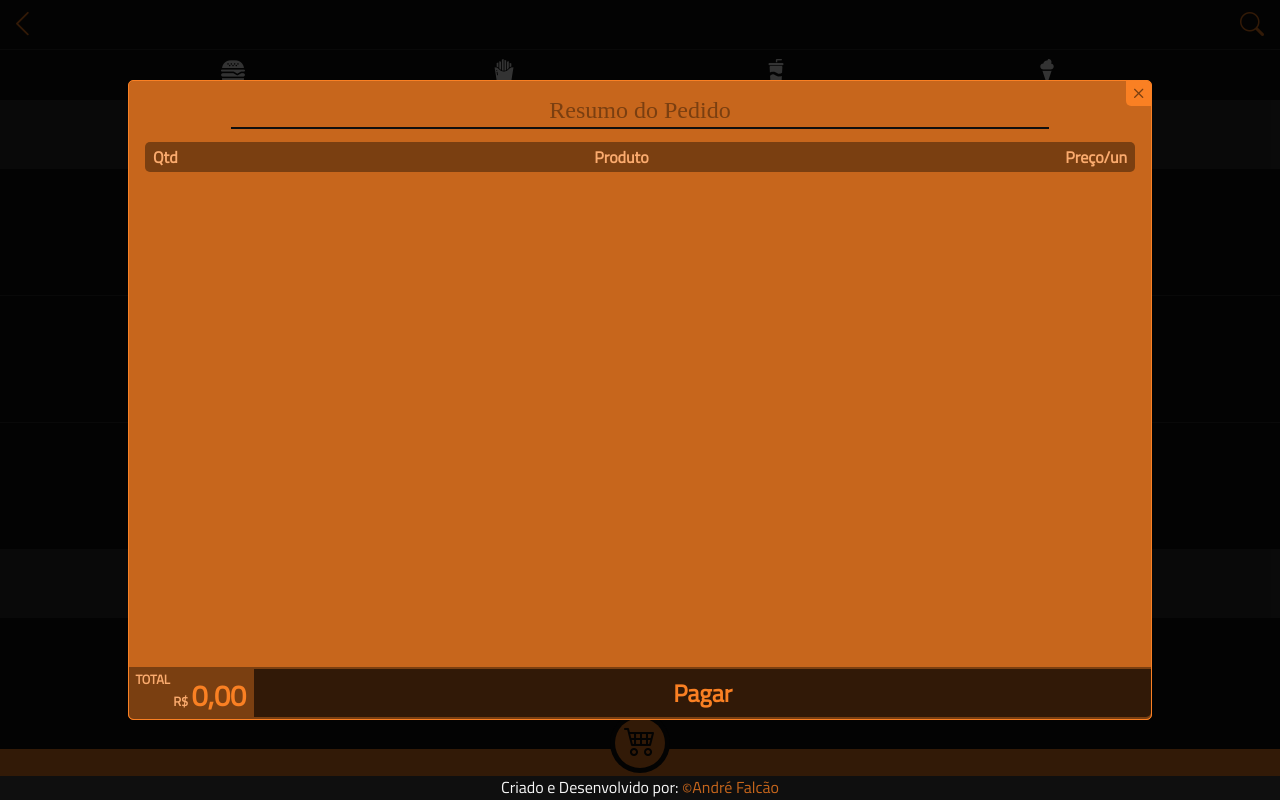
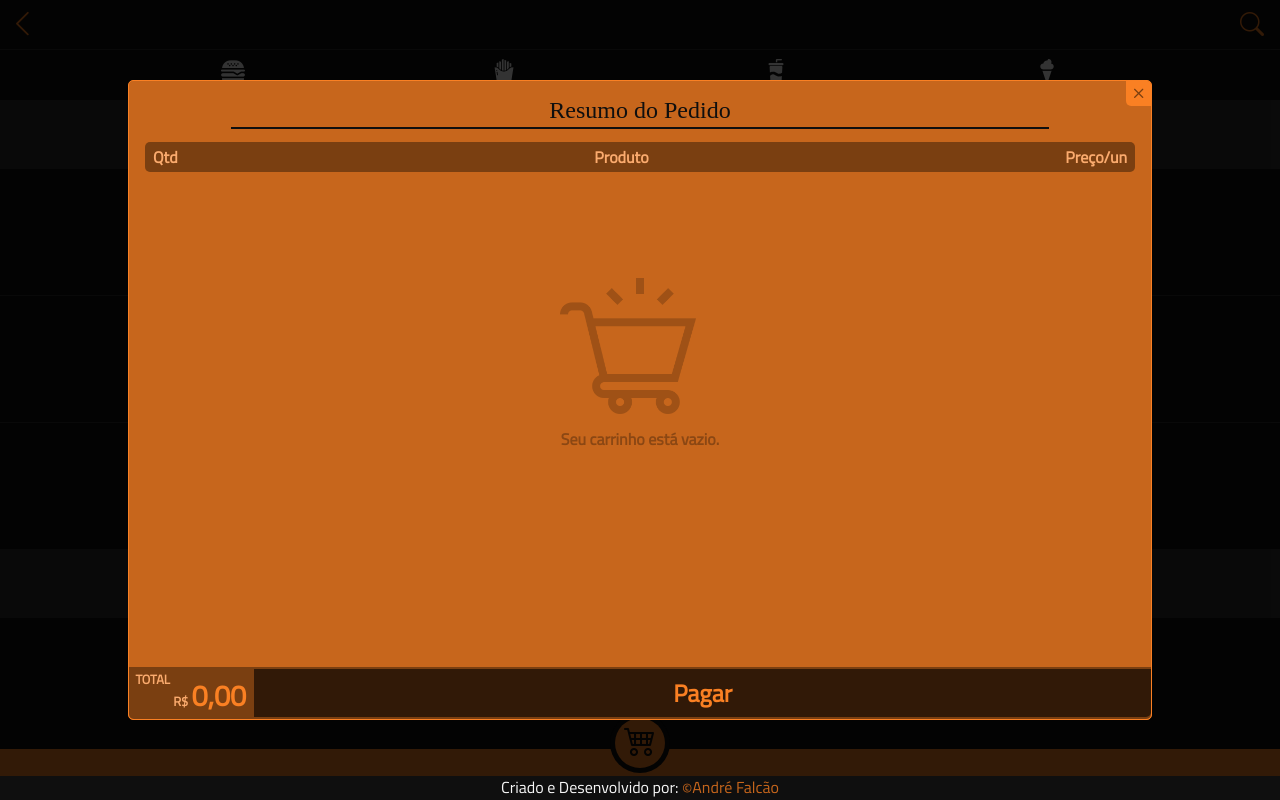
Before and after one commit to s0d4z3r0/totem-react, a React (Vite) app: page /totem-react/menu in a window 1280 px wide. Both pictures are taken after a click on the icon 640 px from the left and 743 px from the top of the page. Shown: the top 800 px of the page. Built offline with nearby package versions, Linux system fonts and the light colour scheme; a web font is replaced by a local one.

Commit message:
Adicionado empty state img no CartModal e error 404 img na ErrorPage

```diff
--- a/src/components/Modal/Modal.jsx
+++ b/src/components/Modal/Modal.jsx
@@ -1,14 +1,21 @@
 import style from "./Modal.module.css";
 
+// Imagens
+import EmptyCart from '../../assets/carrinho-vazio.png'
+
+// Hooks
+import { useState } from "react";
+
+// Redux
 import { useDispatch, useSelector } from "react-redux";
 import {
   addProductToCart,
   lessProductFromCart,
   moreProductToCart,
 } from "../../redux/cart/actions";
-import { selectProductsTotalPrice } from "../../redux/cart/cart.selectors";
-import { useState } from "react";
+import { selectProductsCount, selectProductsTotalPrice } from "../../redux/cart/cart.selectors";
 
+// Components
 import ConfirmRemove from "../ConfirmRemove/ConfirmRemove";
 
 const Modal = ({ item, setModal, setCartShow, setAlertConfirm, setChoosePayForm }) => {
@@ -61,6 +68,8 @@ const Modal = ({ item, setModal, setCartShow, setAlertConfirm, setChoosePayForm
   const { products } = useSelector((rootReducer) => rootReducer.cartReducer);
   // Resgatar o valor total do reducer
   const productsTotalPrice = useSelector(selectProductsTotalPrice);
+  // Quantidades de itens no carrinho
+  const productsQtyTotal = useSelector(selectProductsCount)
 
   // Adiciona o item ao carrinho e abre Alerta de 'Item adicionado'
   const handleAddProduct = (e) => {
@@ -188,7 +197,13 @@ const Modal = ({ item, setModal, setCartShow, setAlertConfirm, setChoosePayForm
                             </div>
                           </li>
                         ))
-                      : ""}
+                      : ('')}
+                      {productsQtyTotal === 0 ? (
+                          <div className={style.emptyCart}>
+                            <img src={EmptyCart} alt="Empty Cart" />
+                            <p>Seu carrinho está vazio.</p>
+                          </div>
+                        ) : ('')}
                   </ul>
                 </div>
               </div>
--- a/src/components/Modal/Modal.module.css
+++ b/src/components/Modal/Modal.module.css
@@ -161,7 +161,7 @@
   text-align: center;
   font-family: var(--font-primary);
   font-weight: normal;
-    color: var(--color-secondary);
+  color: var(--color-black);
   font-size: 1.5rem;
 }
 .cart hr {
@@ -177,7 +177,7 @@
 .productList::-webkit-scrollbar {
   width: 0px;
 }
-.productList ul li{
+.productList ul li {
   list-style: none;
 }
 .productCartHead {
@@ -191,10 +191,10 @@
   font-family: var(--font-secondary);
   color: var(--color-tertiary);
 }
-.productCartHead tbody{
+.productCartHead tbody {
   width: 100%;
 }
-.productCartHead tbody tr{
+.productCartHead tbody tr {
   display: flex;
   justify-content: space-between;
 }
@@ -252,6 +252,27 @@
   font-size: 0.6rem;
   padding-bottom: 0.1rem;
 }
+.emptyCart {
+  width: auto;
+  height: 24rem;
+  display: flex;
+  flex-direction: column;
+  justify-content: center;
+  align-items: center;
+  gap: 0.8rem;
+  animation: popUpEmptyCart;
+  animation-duration: .5s;
+}
+.emptyCart img {
+  width: 10rem;
+  opacity: 0.2;
+  padding-right: 1.5rem;
+}
+.emptyCart p {
+  font-family: var(--font-secondary);
+  opacity: 0.3;
+  font-weight: bold;
+}
 .totalPriceAndPayButton {
   position: absolute;
   bottom: 0;
@@ -265,32 +286,32 @@
 .totalPrice {
   border-radius: 0px 0px 0px 5px;
   display: flex;
-  padding-left: .2rem;
+  padding-left: 0.2rem;
   background-color: var(--color-secondary);
 }
 .totalPrice p {
   font-family: var(--font-secondary);
   font-weight: bold;
   color: var(--color-tertiary);
-  padding-left: .2rem;
+  padding-left: 0.2rem;
 }
-.totalPrice p:nth-of-type(1){
+.totalPrice p:nth-of-type(1) {
   display: flex;
   align-items: flex-start;
-    font-size: .8rem;
+  font-size: 0.8rem;
 }
-.totalPrice p:nth-of-type(2){
+.totalPrice p:nth-of-type(2) {
   display: flex;
   align-items: flex-end;
-    font-size: .8rem;
-    padding-bottom: .4rem;
+  font-size: 0.8rem;
+  padding-bottom: 0.4rem;
 }
-.totalPrice p:nth-of-type(3){
+.totalPrice p:nth-of-type(3) {
   display: flex;
   align-items: flex-end;
   font-size: 1.8rem;
   color: var(--color-primary);
-    padding-right: .5rem;
+  padding-right: 0.5rem;
 }
 .payButton {
   width: 100%;
@@ -299,7 +320,7 @@
 .pay {
   border: none;
   width: 100%;
-  padding: .4rem;
+  padding: 0.4rem;
   font-family: var(--font-secondary);
   font-size: 1.5rem;
   font-weight: bold;
@@ -314,18 +335,30 @@
   color: var(--color-primary);
 }
 
-@keyframes popUp{
-  0%{
+@keyframes popUp {
+  0% {
     transform: scale(0.1);
     opacity: 0;
-  }25%{
+  }
+  25% {
     transform: scale(1.1);
     opacity: 1;
-  }45%{
+  }
+  45% {
     transform: scale(0.9);
-  }80%{
+  }
+  80% {
     transform: scale(1);
-  }100%{
+  }
+  100% {
     transform: scale(1);
   }
 }
+@keyframes popUpEmptyCart {
+  0% {
+    opacity: 0;
+  }
+  100% {
+    opacity: 1;
+  }
+}
--- a/src/routes/ErrorPage.jsx
+++ b/src/routes/ErrorPage.jsx
@@ -1,6 +1,7 @@
 import { useNavigate } from "react-router-dom";
 import style from "./ErrorPage.module.css";
 import Logo from "../img/burger-logo-vector.png";
+import ErrorPng from '../assets/erro-404.png'
 import { useEffect, useState } from "react";
 import Footer from '../components/Footer/Footer'
 
@@ -10,19 +11,18 @@ const ErrorPage = () => {
   const navigate = useNavigate();
 
 // Conta regressivamente 10 segundos e redireciona a página para o Home
-  useEffect(() => {
-     const redirect = setInterval(() => {
-        setSeconds(seconds-1)
-        console.log(seconds)
+  // useEffect(() => {
+  //    const redirect = setInterval(() => {
+  //       setSeconds(seconds-1)
 
-        if(seconds === 1){
-            setSeconds(10)
-            return navigate('/totem-react')
-        }
-    }, 1000)
+  //       if(seconds === 1){
+  //           setSeconds(10)
+  //           return navigate('/totem-react')
+  //       }
+  //   }, 1000)
 
-    return () => clearInterval(redirect)
-  })
+  //   return () => clearInterval(redirect)
+  // })
 
   return (
     <div>
@@ -32,11 +32,11 @@ const ErrorPage = () => {
         </div>
         <div className={style.text}>
           <h3>
-            Erro 404! <br />
-            :(
+            Erro 404!
           </h3>
+          <img src={ErrorPng} alt="error img" />
           <p>
-            Infelizmente parece que a página que você está procurando não
+            A página que você está procurando não
             existe. <br />Redirecionando para a página
             inicial em <span className={style.timer}>{seconds < 10 ? '0' + seconds : seconds}</span>...
           </p>
--- a/src/routes/ErrorPage.module.css
+++ b/src/routes/ErrorPage.module.css
@@ -3,7 +3,6 @@
   margin: 0 auto;
   display: flex;
   flex-direction: column;
-  justify-content: center;
   padding: 0.5rem;
   gap: 2%;
   background-color: var(--color-primary);
@@ -16,33 +15,59 @@
   justify-content: center;
 }
 .logo img {
-  padding-left: 1rem;
-  width: 15rem;
+  padding-left: .5rem;
+  width: 6rem;
 }
 .text {
   text-align: center;
   color: var(--color-white);
   display: flex;
   flex-direction: column;
-  gap: 2rem;
+  align-items: center;
+  gap: .4rem;
 }
 .text h3 {
   font-family: var(--font-primary);
   font-weight: 100;
-  font-size: 1.8rem;
+  font-size: 1rem;
+}
+.text img{
+  width: 2rem;
 }
 .text p {
-  margin-top: -1rem;
   font-family: var(--font-secondary);
-  font-size: 1rem;
+  font-size: .8rem;
 }
 .timer {
   color: var(--color-secondary);
   font-weight: bold;
 }
 
-/* Mobile M and L*/
-@media (min-width: 375px) {
+/* Mobile S*/
+@media (min-width: 320px){
+
+}
+@media (min-width: 320px) and (min-height: 320px){
+
+}
+@media (min-width: 320px) and (min-height: 375px){
+
+}
+@media (min-width: 320px) and (min-height: 425px){
+
+}
+@media (min-width: 320px) and (min-height: 596px){
+
+}
+@media (min-width: 320px) and (min-height: 768px){
+
+}
+@media (min-width: 320px) and (min-height: 1024px){
+
+}
+
+/* Mobile M*/
+@media (min-width: 375px){
   .logo img {
     width: 15rem;
   }
@@ -58,8 +83,50 @@
     font-size: 1rem;
   }
 }
-/* Tablet */
-@media (min-width: 765px) {
+@media (min-width: 375px) and (min-height: 320px){
+
+}
+@media (min-width: 375px) and (min-height: 375px){
+
+}
+@media (min-width: 375px) and (min-height: 425px){
+
+}
+@media (min-width: 375px) and (min-height: 596px){
+
+}
+@media (min-width: 375px) and (min-height: 768px){
+
+}
+@media (min-width: 375px) and (min-height: 1024px){
+
+}
+
+/* Mobile L*/
+@media (min-width: 425px){
+
+}
+@media (min-width: 425px) and (min-height: 320px){
+
+}
+@media (min-width: 425px) and (min-height: 375px){
+
+}
+@media (min-width: 425px) and (min-height: 425px){
+
+}
+@media (min-width: 425px) and (min-height: 596px){
+
+}
+@media (min-width: 425px) and (min-height: 768px){
+
+}
+@media (min-width: 425px) and (min-height: 1024px){
+
+}
+
+/* Tablet*/
+@media (min-width: 768px){
   .logo img {
     width: 22rem;
   }
@@ -70,8 +137,50 @@
     font-size: 2rem;
   }
 }
+@media (min-width: 768px) and (min-height: 320px){
+
+}
+@media (min-width: 768px) and (min-height: 375px){
+
+}
+@media (min-width: 768px) and (min-height: 425px){
+
+}
+@media (min-width: 768px) and (min-height: 596px){
+
+}
+@media (min-width: 768px) and (min-height: 768px){
+
+}
+@media (min-width: 768px) and (min-height: 1024px){
+
+}
+
+/* Laptop */
+@media (min-width: 1024px){
+
+}
+@media (min-width: 1024px) and (min-height: 320px){
+
+}
+@media (min-width: 1024px) and (min-height: 375px){
+
+}
+@media (min-width: 1024px) and (min-height: 425px){
+
+}
+@media (min-width: 1024px) and (min-height: 596px){
+
+}
+@media (min-width: 1024px) and (min-height: 768px){
+
+}
+@media (min-width: 1024px) and (min-height: 1024px){
+
+}
+
 /* Laptop L */
-@media (min-width: 1440px) {
+@media (min-width: 1440px){
   .logo img {
     width: 28rem;
   }
@@ -86,8 +195,27 @@
     font-size: 3rem;
   }
 }
-/* 4k screen */
-@media (min-width: 2560px) {
+@media (min-width: 1440px) and (min-height: 320px){
+
+}
+@media (min-width: 1440px) and (min-height: 375px){
+
+}
+@media (min-width: 1440px) and (min-height: 425px){
+
+}
+@media (min-width: 1440px) and (min-height: 596px){
+
+}
+@media (min-width: 1440px) and (min-height: 768px){
+
+}
+@media (min-width: 1440px) and (min-height: 1024px){
+
+}
+
+/* 4K - 2560px */
+@media (min-width: 2560px){
   .logo img {
     width: 28rem;
   }
@@ -103,3 +231,21 @@
     font-size: 4rem;
   }
 }
+@media (min-width: 2560px) and (min-height: 320px){
+
+}
+@media (min-width: 2560px) and (min-height: 375px){
+
+}
+@media (min-width: 2560px) and (min-height: 425px){
+
+}
+@media (min-width: 2560px) and (min-height: 596px){
+
+}
+@media (min-width: 2560px) and (min-height: 768px){
+
+}
+@media (min-width: 2560px) and (min-height: 1024px){
+
+}
--- a/src/routes/Menu.jsx
+++ b/src/routes/Menu.jsx
@@ -5,7 +5,7 @@ import style from "./Menu.module.css";
 import { useRef, useState } from "react";
 
 // Components
-import Cart from "../components/Cart/Cart";
+import CartBar from "../components/CartBar/CartBar";
 import Navbar from "../components/Navbar/Navbar";
 import Search from "../components/Search/Search";
 import MenuItens from "../components/MenuItens/MenuItens";
@@ -292,7 +292,7 @@ const Menu = () => {
         </section>
       </div>
       <div className={style.cart}>
-        <Cart setCartShow={setCartShow} />
+        <CartBar setCartShow={setCartShow} />
       </div>
       <Footer/>
     </div>
```
Also changed, not shown: src/components/CartBar/CartBar.jsx (renamed from src/components/Cart/Cart.jsx, +4 -4 lines), src/assets/carrinho-vazio.png (added), src/assets/erro-404.png (added), src/components/CartBar/CartBar.module.css (renamed from src/components/Cart/Cart.module.css). Lines whose indentation alone changed are shown as unchanged.
